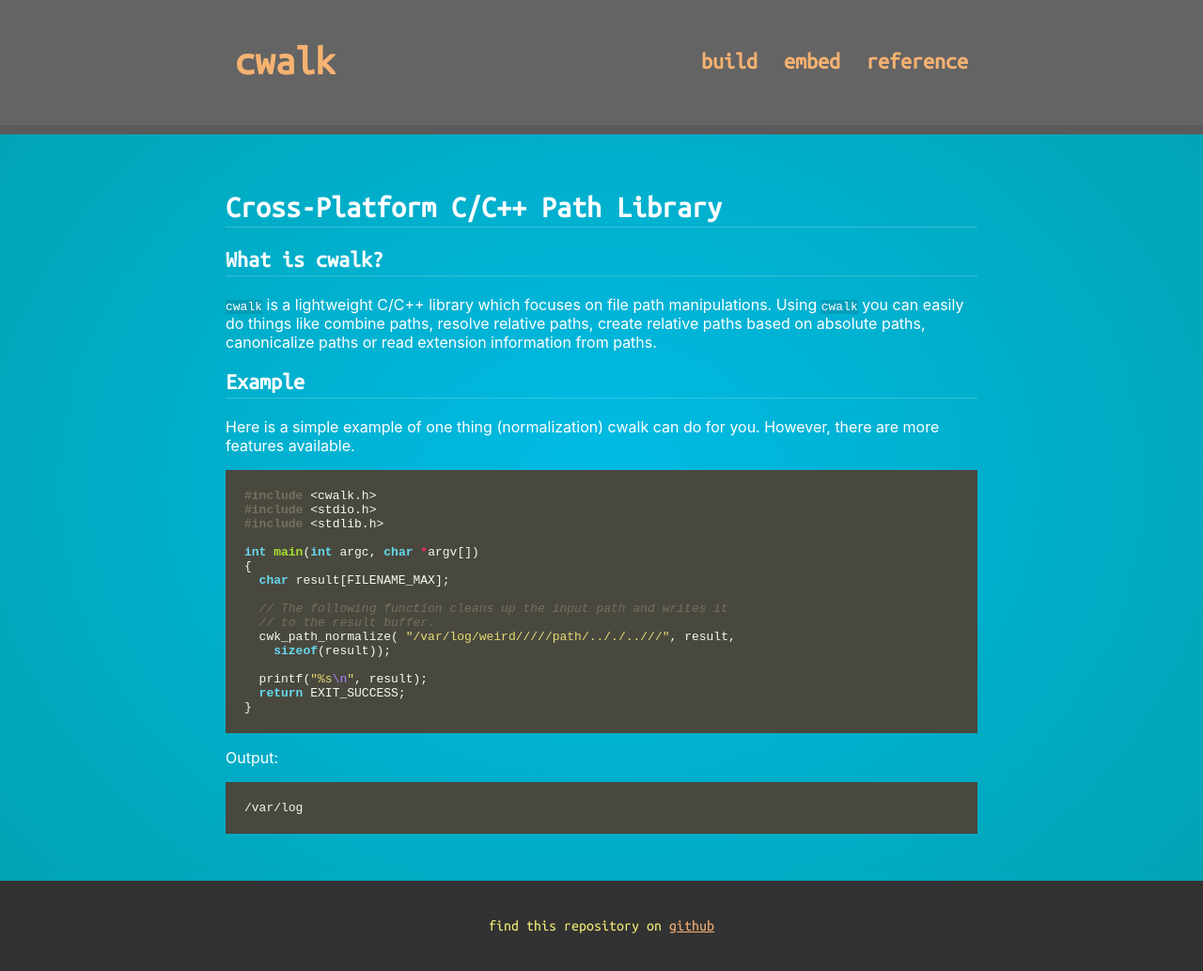
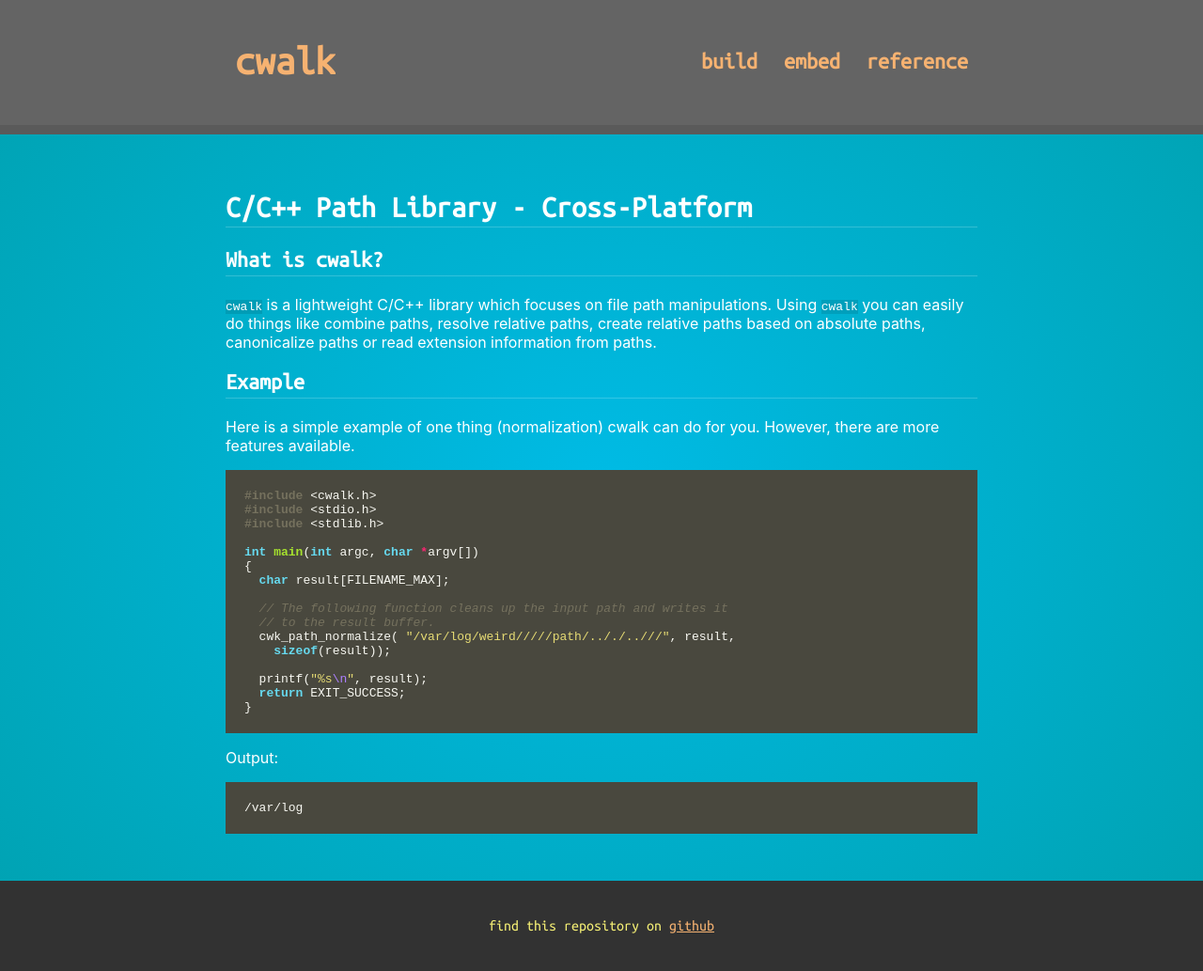
Before and after one commit to likle/cwalk, a Jekyll site: the page built from docs/index.md, in a window 1280 px wide. Shown: the whole page at 94% size. Built offline with Jekyll 4.4.1, drawn with Linux system fonts in a browser that asks for light colours.

Commit message:
fixed some markup

```diff
--- a/docs/_layouts/default.html
+++ b/docs/_layouts/default.html
@@ -33,7 +33,7 @@
       <div class="content">
         <h1>{{ page.title }}</h1>
         {{ content }}
-      </content>
+      </div>
     </div>
   </body>
   <footer>
--- a/docs/index.md
+++ b/docs/index.md
@@ -1,6 +1,6 @@
 ---
-title: Cross-Platform C/C++ Path Library
-description: cwalk is a lightweight C/C++ Path Library which focuses on file path manipulations. Using ``cwalk`` you can easily do things like combine paths, resolve relative paths, create relative paths based on absolute paths, canonicalize paths or read extension information from paths.
+title: C/C++ Path Library - Cross-Platform
+description: cwalk is a lightweight C/C++ Path Library which focuses on file path manipulations. Using cwalk you can easily do things like combine paths, resolve relative paths, create relative paths based on absolute paths, canonicalize paths or read extension information from paths.
 ---
 
 ## What is cwalk?
```
